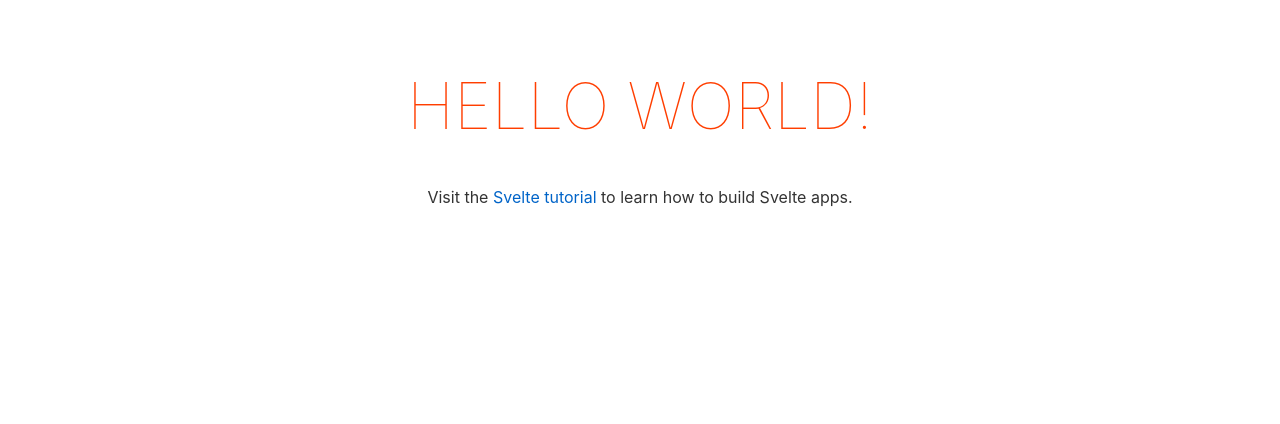
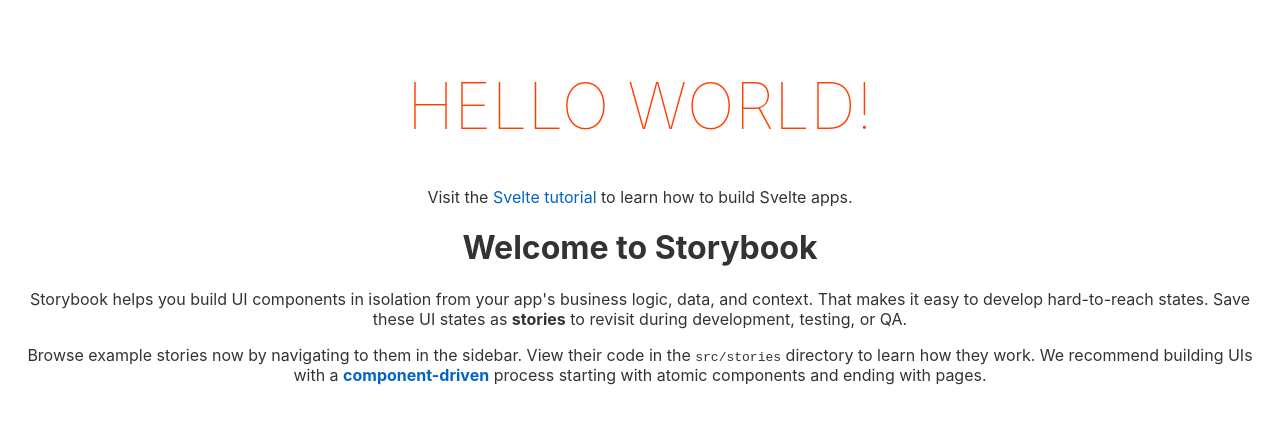
Before and after one commit to AaronMaywood/Svelte123, a Svelte app: page / in a window 1280 px wide. Shown: the top 424 px of the page. Built offline with nearby package versions, Linux system fonts and the light colour scheme.

Commit message:
最初のコンポーネント. 実装から表示まで.

```diff
--- a/src/App.svelte
+++ b/src/App.svelte
@@ -1,10 +1,12 @@
 <script>
+    import Header from './Header.svelte'; /* 追加 */
 	export let name;
 </script>
 
 <main>
 	<h1>Hello {name}!</h1>
 	<p>Visit the <a href="https://svelte.dev/tutorial">Svelte tutorial</a> to learn how to build Svelte apps.</p>
+	<Header />                           <!-- 追加 -->
 </main>
 
 <style>
--- /dev/null
+++ b/src/Header.svelte
@@ -0,0 +1,13 @@
+<!-- Header -->
+<h1>Welcome to Storybook</h1>
+<p>
+	Storybook helps you build UI components in isolation from your app's business logic, data, and context.
+	That makes it easy to develop hard-to-reach states. Save these UI states as <strong>stories</strong> to revisit during development, testing, or QA.
+</p>
+<p>
+	Browse example stories now by navigating to them in the sidebar.
+	View their code in the <code>src/stories</code> directory to learn how they work.
+	We recommend building UIs with a
+	<a href="https://componentdriven.org" target="_blank" rel="nofollow noopener noreferrer" class="sbdocs sbdocs-a css-19nbuh3"><strong>component-driven</strong></a>
+	process starting with atomic components and ending with pages.
+</p>
```
Also changed, not shown: 1 other file (tests, documents, lock files or other folders).
